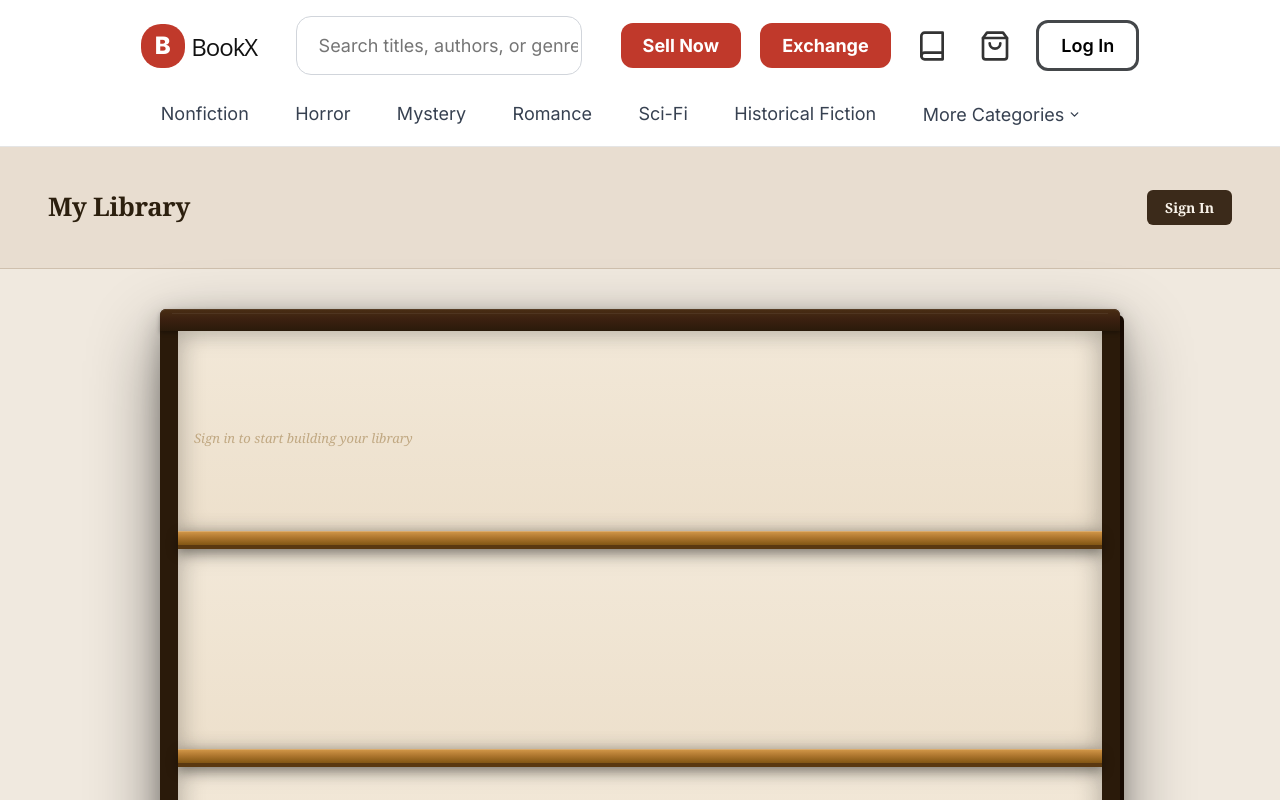
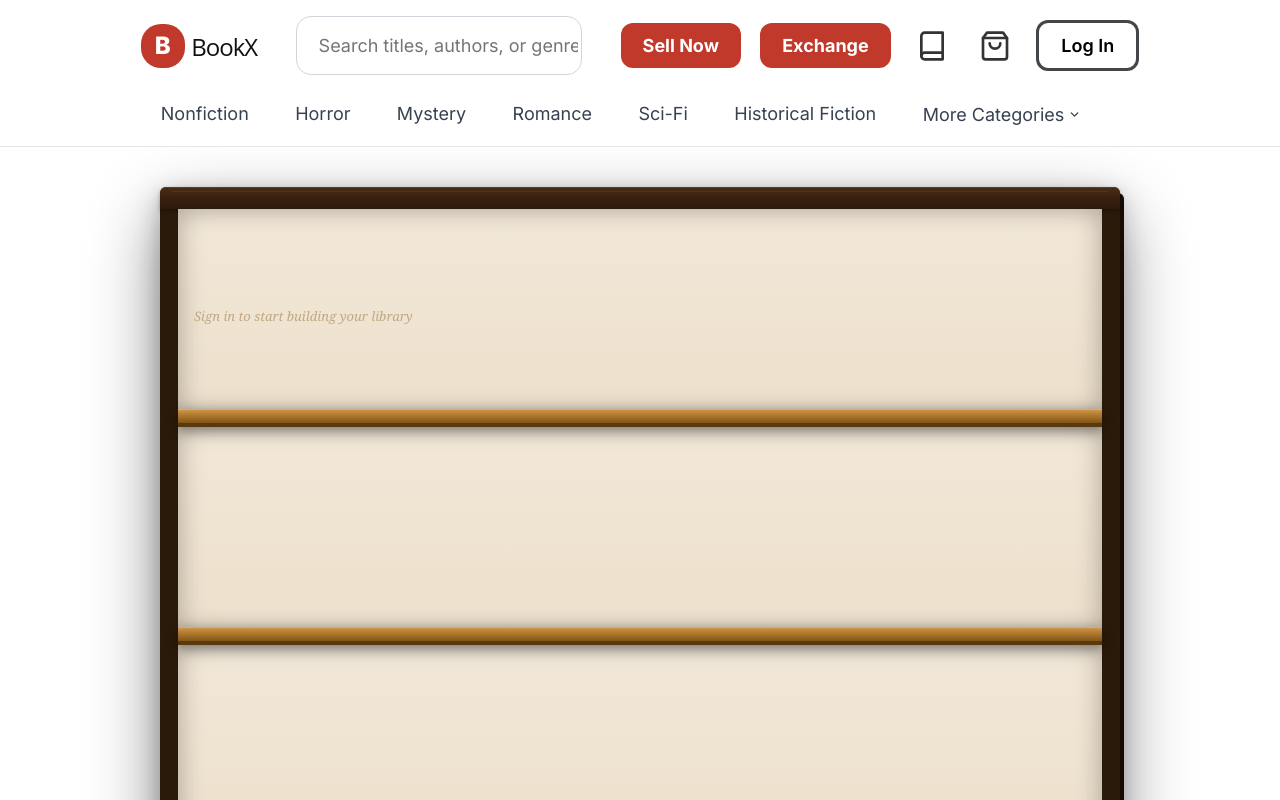
Before and after one commit to Oasis-NEU/s26-group-5, a React (Vite) app: page /library in a window 1280 px wide. Shown: the top 800 px of the page. Built offline with nearby package versions, Linux system fonts and the light colour scheme; a web font is replaced by a local one.

Commit message:
changes to mybooks frontend and added genre column in backend

```diff
--- a/src/pages/BookSearchPage.jsx
+++ b/src/pages/BookSearchPage.jsx
@@ -36,6 +36,7 @@ function BookSearch() {
       published_date: info.publishedDate || null,
       page_count: info.pageCount || null,
       categories: info.categories || [],
+      genre: info.categories?.[0] || null,
     };
 
     const { error } = await supabase
--- a/src/pages/MyBooksPage.css
+++ b/src/pages/MyBooksPage.css
@@ -1,33 +1,32 @@
 /* ── Library Page ─────────────────────────────────────────── */
 .lib-page {
   min-height: 100vh;
-  background: #f0e9df;
+  background: #fff;
   font-family: "Georgia", serif;
   color: #2c1f0e;
 }
 
-/* ── Header ───────────────────────────────────────────────── */
-.lib-header {
-  display: flex;
-  justify-content: space-between;
-  align-items: center;
-  padding: 24px 48px;
-  background: #e8ddd0;
-  border-bottom: 1px solid #cfc0ae;
+/* ── Floating Add Book button ─────────────────────────────── */
+.lib-fab-add {
+  position: fixed;
+  bottom: 32px;
+  right: 32px;
+  z-index: 200;
+  padding: 11px 22px;
+  font-size: 14px;
+  font-weight: 600;
+  background: #c0392b;
+  color: #fff;
+  border: none;
+  border-radius: 99px;
+  cursor: pointer;
+  font-family: "Inter", "Segoe UI", system-ui, sans-serif;
+  box-shadow: 0 4px 16px rgba(0, 0, 0, 0.22);
+  transition: background 0.15s, box-shadow 0.15s;
 }
-
-.lib-title {
-  font-size: 1.6rem;
-  font-weight: 700;
-  letter-spacing: -0.01em;
-  color: #2c1f0e;
-}
-
-.lib-header-actions {
-  display: flex;
-  gap: 10px;
-  align-items: center;
-  position: relative;
+.lib-fab-add:hover {
+  background: #a93226;
+  box-shadow: 0 6px 20px rgba(0, 0, 0, 0.28);
 }
 
 /* ── Buttons ──────────────────────────────────────────────── */
@@ -68,14 +67,21 @@
   border-color: #c8b49a;
 }
 
-/* ── Search Panel ─────────────────────────────────────────── */
+/* ── Search Panel (fixed overlay) ────────────────────────── */
 .lib-search-panel {
-  max-width: 660px;
-  margin: 28px auto;
+  position: fixed;
+  top: 50%;
+  left: 50%;
+  transform: translate(-50%, -50%);
+  width: min(620px, calc(100vw - 48px));
+  max-height: 80vh;
+  overflow-y: auto;
   padding: 24px;
-  background: #faf6f0;
-  border: 1px solid #d9ccbf;
-  border-radius: 12px;
+  background: #fff;
+  border: 1px solid #e5e7eb;
+  border-radius: 14px;
+  box-shadow: 0 20px 60px rgba(0, 0, 0, 0.18), 0 4px 16px rgba(0, 0, 0, 0.08);
+  z-index: 500;
 }
 
 .lib-search-panel h2 {
@@ -475,6 +481,13 @@
   margin-bottom: 8px;
 }
 
+.book-card-genre {
+  font-size: 11px;
+  color: #6b7280;
+  font-style: italic;
+  margin-bottom: 8px;
+}
+
 .book-card-condition {
   display: inline-block;
   padding: 2px 8px;
--- a/src/pages/MyBooksPage.jsx
+++ b/src/pages/MyBooksPage.jsx
@@ -113,6 +113,19 @@ export default function MyBooksPage() {
   const [hoveredEntry, setHoveredEntry] = useState(null);
   const [popupRect, setPopupRect] = useState(null);
   const leaveTimer = useRef(null);
+  const hoveredEl = useRef(null);
+
+  // Re-measure the hovered book's position on scroll so the popup tracks it
+  useEffect(() => {
+    if (!hoveredEntry) return;
+    function onScroll() {
+      if (hoveredEl.current) {
+        setPopupRect(hoveredEl.current.getBoundingClientRect());
+      }
+    }
+    window.addEventListener("scroll", onScroll, { passive: true });
+    return () => window.removeEventListener("scroll", onScroll);
+  }, [hoveredEntry]);
 
   useEffect(() => {
     if (session) fetchBooks();
@@ -125,7 +138,7 @@ export default function MyBooksPage() {
     const { data, error } = await supabase
       .from("user_books")
       .select(
-        "id, condition, created_at, book:books(id, google_books_id, title, authors, thumbnail, published_date)"
+        "id, condition, created_at, book:books(id, google_books_id, title, authors, thumbnail, published_date, genre)"
       )
       .eq("user_id", session.user.id)
       .order("created_at", { ascending: false });
@@ -174,6 +187,7 @@ export default function MyBooksPage() {
           published_date: info.publishedDate || null,
           page_count: info.pageCount || null,
           categories: info.categories || [],
+          genre: info.categories?.[0] || null,
         },
         { onConflict: "google_books_id" }
       )
@@ -246,16 +260,13 @@ export default function MyBooksPage() {
     setBooks((prev) => prev.filter((b) => b.id !== entryId));
   }
 
-  async function signOut() {
-    await supabase.auth.signOut();
-  }
-
   // ── Hover handlers ────────────────────────────────────────
   // Use a short leave-timer so the user can move from spine → popup
   // without the card disappearing.
 
   function onBookEnter(entry, e) {
     clearTimeout(leaveTimer.current);
+    hoveredEl.current = e.currentTarget;
     const rect = e.currentTarget.getBoundingClientRect();
     setHoveredEntry(entry);
     setPopupRect(rect);
@@ -289,35 +300,14 @@ export default function MyBooksPage() {
 
   return (
     <div className="lib-page">
-      {/* Header */}
-      <header className="lib-header">
-        <h1 className="lib-title">My Library</h1>
-        <div className="lib-header-actions">
-          {session ? (
-            <>
-              {!showSearch && (
-                <button
-                  className="btn-primary"
-                  onClick={() => setShowSearch(true)}
-                >
-                  + Add Book
-                </button>
-              )}
-              <button className="btn-ghost" onClick={signOut}>
-                Sign Out
-              </button>
-            </>
-          ) : (
-            <button
-              className="btn-primary"
-              onClick={() => setShowLogin((v) => !v)}
-            >
-              Sign In
-            </button>
-          )}
-          {showLogin && <Auth onClose={() => setShowLogin(false)} />}
-        </div>
-      </header>
+      {showLogin && <Auth onClose={() => setShowLogin(false)} />}
+
+      {/* Floating Add Book button */}
+      {session && !showSearch && (
+        <button className="lib-fab-add" onClick={() => setShowSearch(true)}>
+          + Add Book
+        </button>
+      )}
 
       {/* Search / Add Panel */}
       {showSearch && (
@@ -521,6 +511,9 @@ export default function MyBooksPage() {
               {hoveredEntry.book.published_date.slice(0, 4)}
             </div>
           )}
+          {hoveredEntry.book.genre && (
+            <div className="book-card-genre">{hoveredEntry.book.genre}</div>
+          )}
 
           {isEditing ? (
             <div className="book-edit-form">
```
